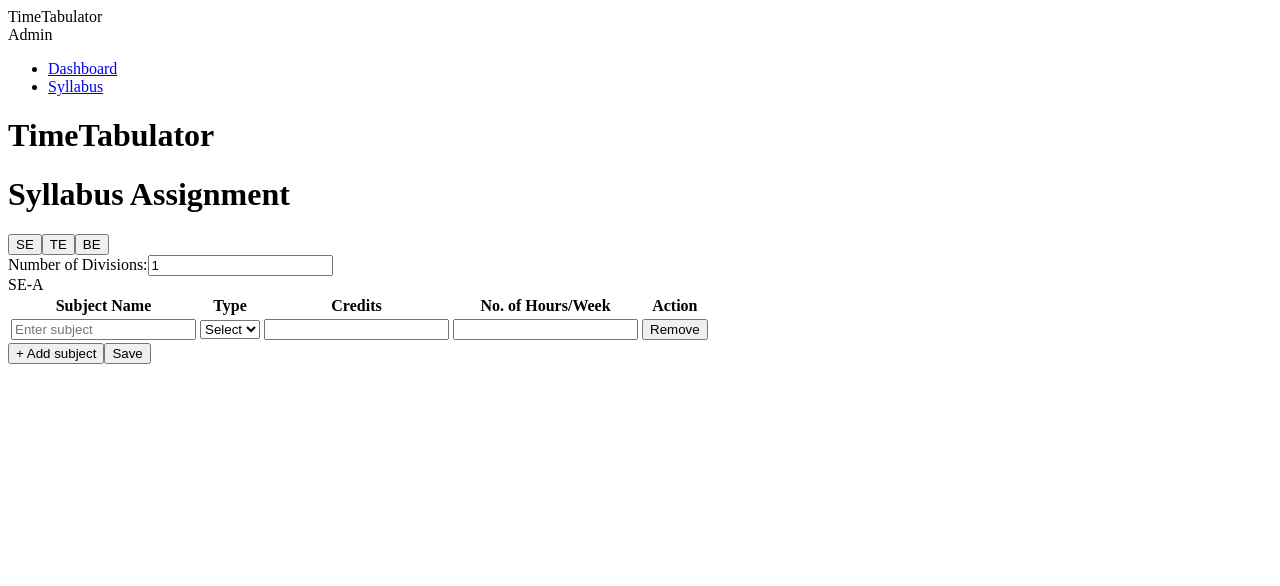
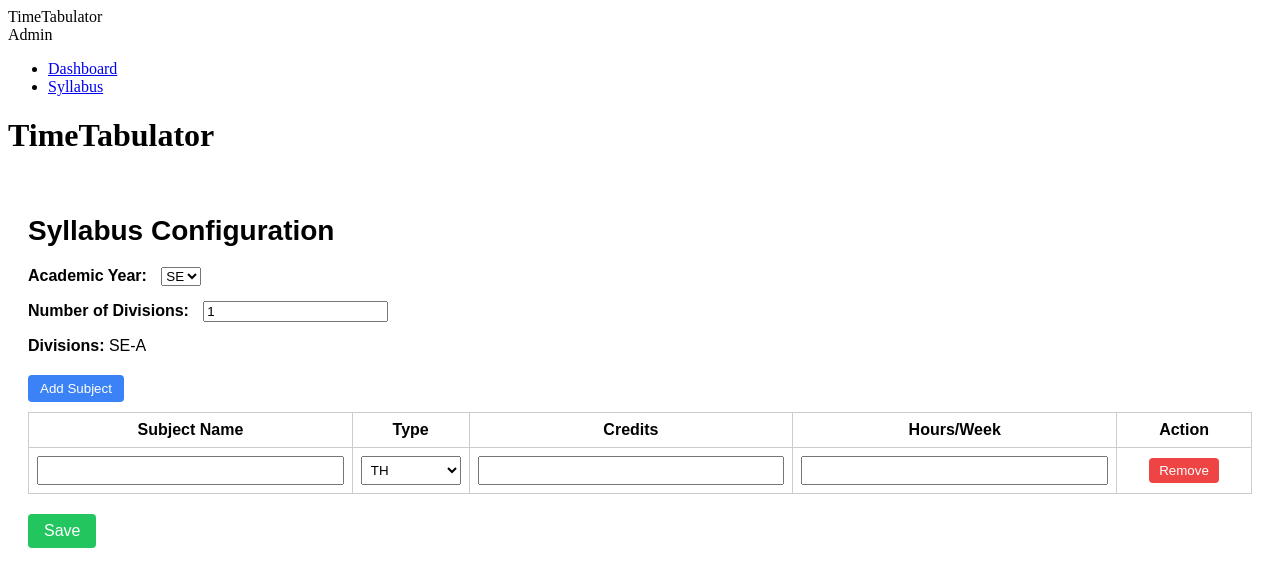
Before and after one commit to Pranav-Mh/TimeTabulator, a React (Create React App) app in the folder frontend/: page /syllabus in a window 1280 px wide. Shown: the top 586 px of the page. Built offline with nearby package versions, Linux system fonts and the light colour scheme.

Commit message:
Implemented Syllabus Configuration page

```diff
--- a/frontend/package.json
+++ b/frontend/package.json
@@ -11,7 +11,7 @@
     "react": "^19.1.1",
     "react-dom": "^19.1.1",
     "react-router-dom": "^7.9.1",
-    "react-scripts": "5.0.1",
+    "react-scripts": "^5.0.1",
     "web-vitals": "^2.1.4"
   },
   "scripts": {
@@ -39,6 +39,7 @@
     ]
   },
   "devDependencies": {
+    "@tailwindcss/postcss": "^4.1.13",
     "autoprefixer": "^10.4.21",
     "postcss": "^8.5.6",
     "tailwindcss": "^4.1.13"
--- a/frontend/src/index.css
+++ b/frontend/src/index.css
@@ -1,6 +1,3 @@
 @tailwind base;
 @tailwind components;
 @tailwind utilities;
-
-/* app-level styles */
-html, body, #root { height: 100%; }
--- /dev/null
+++ b/frontend/src/pages/Syllabus.css
@@ -0,0 +1,73 @@
+.syllabus-page {
+  padding: 20px;
+  font-family: Arial, sans-serif;
+}
+
+.syllabus-page h1 {
+  font-size: 28px;
+  margin-bottom: 20px;
+}
+
+.year-selection, .divisions-control {
+  margin-bottom: 15px;
+}
+
+.year-selection label, .divisions-control label {
+  margin-right: 10px;
+  font-weight: bold;
+}
+
+.division-preview {
+  margin-bottom: 20px;
+  font-size: 16px;
+}
+
+.subjects-section {
+  margin-bottom: 20px;
+}
+
+.subjects-section table {
+  width: 100%;
+  border-collapse: collapse;
+}
+
+.subjects-section th, .subjects-section td {
+  border: 1px solid #ccc;
+  padding: 8px;
+  text-align: center;
+}
+
+.subjects-section input, .subjects-section select {
+  padding: 5px;
+  width: 100%;
+  box-sizing: border-box;
+}
+
+.add-btn {
+  padding: 6px 12px;
+  margin-bottom: 10px;
+  background-color: #3b82f6; /* Blue */
+  color: white;
+  border: none;
+  border-radius: 4px;
+  cursor: pointer;
+}
+
+.remove-btn {
+  padding: 5px 10px;
+  background-color: #ef4444; /* Red */
+  color: white;
+  border: none;
+  border-radius: 4px;
+  cursor: pointer;
+}
+
+.save-btn {
+  padding: 8px 16px;
+  background-color: #22c55e; /* Green */
+  color: white;
+  border: none;
+  border-radius: 4px;
+  cursor: pointer;
+  font-size: 16px;
+}
--- a/frontend/src/pages/Syllabus.jsx
+++ b/frontend/src/pages/Syllabus.jsx
@@ -1,143 +1,131 @@
-import React, { useState } from "react";
-import axios from "axios";
+import React, { useState, useEffect } from 'react';
+import axios from 'axios';
+import './Syllabus.css';
 
-const SyllabusConfig = () => {
-  const [year, setYear] = useState("SE");
+const Syllabus = () => {
+  const [year, setYear] = useState('SE');
   const [divisions, setDivisions] = useState(1);
+  const [divisionNames, setDivisionNames] = useState(['SE-A']);
   const [subjects, setSubjects] = useState([
-    { name: "", type: "", credits: "", hours: "" },
+    { name: '', type: 'TH', credits: '', hours: '' }
   ]);
 
-  // Generate division names dynamically
-  const getDivisionNames = () => {
-    return Array.from({ length: divisions }, (_, i) => `${year}-${String.fromCharCode(65 + i)}`);
+  // Update division names dynamically
+  useEffect(() => {
+    const letters = 'ABCDEFGHIJKLMNOPQRSTUVWXYZ';
+    const names = [];
+    for (let i = 0; i < divisions; i++) {
+      names.push(`${year}-${letters[i]}`);
+    }
+    setDivisionNames(names);
+  }, [divisions, year]);
+
+  // Add a new subject row
+  const handleAddSubject = () => {
+    setSubjects([...subjects, { name: '', type: 'TH', credits: '', hours: '' }]);
   };
 
-  const handleAddSubject = () => {
-    setSubjects([...subjects, { name: "", type: "", credits: "", hours: "" }]);
+  // Remove a subject row
+  const handleRemoveSubject = (index) => {
+    const newSubjects = subjects.filter((_, i) => i !== index);
+    setSubjects(newSubjects);
   };
 
-  const handleRemoveSubject = (index) => {
-    setSubjects(subjects.filter((_, i) => i !== index));
+  // Update subject fields
+  const handleChange = (index, field, value) => {
+    const newSubjects = [...subjects];
+    newSubjects[index][field] = value;
+    setSubjects(newSubjects);
   };
 
-  const handleSubjectChange = (index, field, value) => {
-    setSubjects(subjects.map((sub, i) =>
-      i === index ? { ...sub, [field]: value } : sub
-    ));
-  };
-
+  // Save syllabus to backend
   const handleSave = () => {
-    if (subjects.some(s => !s.name || !s.type || !s.credits || !s.hours)) {
-      alert("⚠️ Please fill in all subject fields.");
-      return;
-    }
-
-    axios.post("http://localhost:5000/api/syllabus", {
-      year,
-      divisions,
-      subjects,
-    })
-      .then(() => alert("✅ Syllabus Saved Successfully"))
-      .catch(() => alert("❌ Error saving syllabus"));
+    const payload = { year, divisions, subjects };
+    axios.post('http://localhost:5000/api/syllabus', payload)
+      .then(() => alert('Syllabus saved successfully!'))
+      .catch(() => alert('Error saving syllabus!'));
   };
 
   return (
-    <div className="p-8 max-w-5xl mx-auto">
-      <h1 className="text-3xl font-semibold text-center mb-6">Syllabus Assignment</h1>
+    <div className="syllabus-page">
+      <h1>Syllabus Configuration</h1>
 
-      {/* Year Tabs */}
-      <div className="flex justify-center space-x-4 mb-6">
-        {["SE", "TE", "BE"].map((y) => (
-          <button
-            key={y}
-            onClick={() => setYear(y)}
-            className={`px-6 py-2 rounded-lg border transition ${
-              year === y ? "bg-purple-500 text-white" : "bg-gray-100"
-            }`}
-          >
-            {y}
-          </button>
-        ))}
+      {/* Academic Year Selection */}
+      <div className="year-selection">
+        <label>Academic Year: </label>
+        <select value={year} onChange={e => setYear(e.target.value)}>
+          <option value="SE">SE</option>
+          <option value="TE">TE</option>
+          <option value="BE">BE</option>
+        </select>
       </div>
 
-      {/* Divisions */}
-      <div className="flex items-center justify-between border rounded-lg p-4 mb-6">
-        <label className="flex items-center space-x-2">
-          <span className="font-medium">Number of Divisions:</span>
+      {/* Number of Divisions */}
+      <div className="divisions-control">
+        <label>Number of Divisions: </label>
         <input
           type="number"
           min="1"
           value={divisions}
-            onChange={(e) => setDivisions(parseInt(e.target.value) || 1)}
-            className="border rounded p-2 w-20"
+          onChange={e => setDivisions(parseInt(e.target.value) || 1)}
         />
-        </label>
-        <div className="text-gray-600">
-          {getDivisionNames().join(", ")}
       </div>
+
+      {/* Division Preview */}
+      <div className="division-preview">
+        <strong>Divisions:</strong> {divisionNames.join(', ')}
       </div>
 
       {/* Subjects Table */}
-      <div className="overflow-x-auto border rounded-lg">
-        <table className="w-full text-left">
-          <thead className="bg-gray-100">
+      <div className="subjects-section">
+        <button className="add-btn" onClick={handleAddSubject}>Add Subject</button>
+        <table>
+          <thead>
             <tr>
-              <th className="border p-2">Subject Name</th>
-              <th className="border p-2">Type</th>
-              <th className="border p-2">Credits</th>
-              <th className="border p-2">No. of Hours/Week</th>
-              <th className="border p-2">Action</th>
+              <th>Subject Name</th>
+              <th>Type</th>
+              <th>Credits</th>
+              <th>Hours/Week</th>
+              <th>Action</th>
             </tr>
           </thead>
           <tbody>
             {subjects.map((subj, idx) => (
               <tr key={idx}>
-                <td className="border p-2">
+                <td>
                   <input
                     type="text"
                     value={subj.name}
-                    onChange={(e) => handleSubjectChange(idx, "name", e.target.value)}
-                    className="border rounded p-2 w-full"
-                    placeholder="Enter subject"
+                    onChange={e => handleChange(idx, 'name', e.target.value)}
                   />
                 </td>
-                <td className="border p-2">
+                <td>
                   <select
                     value={subj.type}
-                    onChange={(e) => handleSubjectChange(idx, "type", e.target.value)}
-                    className="border rounded p-2 w-full"
+                    onChange={e => handleChange(idx, 'type', e.target.value)}
                   >
-                    <option value="">Select</option>
                     <option value="TH">TH</option>
                     <option value="PR">PR</option>
                     <option value="VAP">VAP</option>
                     <option value="OE">OE</option>
                   </select>
                 </td>
-                <td className="border p-2">
+                <td>
                   <input
                     type="number"
                     value={subj.credits}
-                    onChange={(e) => handleSubjectChange(idx, "credits", e.target.value)}
-                    className="border rounded p-2 w-full"
+                    onChange={e => handleChange(idx, 'credits', e.target.value)}
                   />
                 </td>
-                <td className="border p-2">
+                <td>
                   <input
                     type="number"
                     value={subj.hours}
-                    onChange={(e) => handleSubjectChange(idx, "hours", e.target.value)}
-                    className="border rounded p-2 w-full"
+                    onChange={e => handleChange(idx, 'hours', e.target.value)}
                   />
                 </td>
-                <td className="border p-2 text-center">
-                  <button
-                    onClick={() => handleRemoveSubject(idx)}
-                    className="bg-red-500 text-white px-3 py-1 rounded"
-                  >
-                    Remove
-                  </button>
+                <td>
+                  <button className="remove-btn" onClick={() => handleRemoveSubject(idx)}>Remove</button>
                 </td>
               </tr>
             ))}
@@ -145,23 +133,10 @@ const SyllabusConfig = () => {
         </table>
       </div>
 
-      {/* Add Subject + Save */}
-      <div className="flex justify-between mt-6">
-        <button
-          onClick={handleAddSubject}
-          className="bg-gray-200 px-4 py-2 rounded hover:bg-gray-300"
-        >
-          + Add subject
-        </button>
-        <button
-          onClick={handleSave}
-          className="bg-purple-500 text-white px-6 py-2 rounded hover:bg-purple-600"
-        >
-          Save
-        </button>
-      </div>
+      {/* Save Button */}
+      <button className="save-btn" onClick={handleSave}>Save</button>
     </div>
   );
 };
 
-export default SyllabusConfig;
+export default Syllabus;
```
Also changed, not shown: 1 other file (tests, documents, lock files or other folders). Lines whose indentation alone changed are shown as unchanged.
